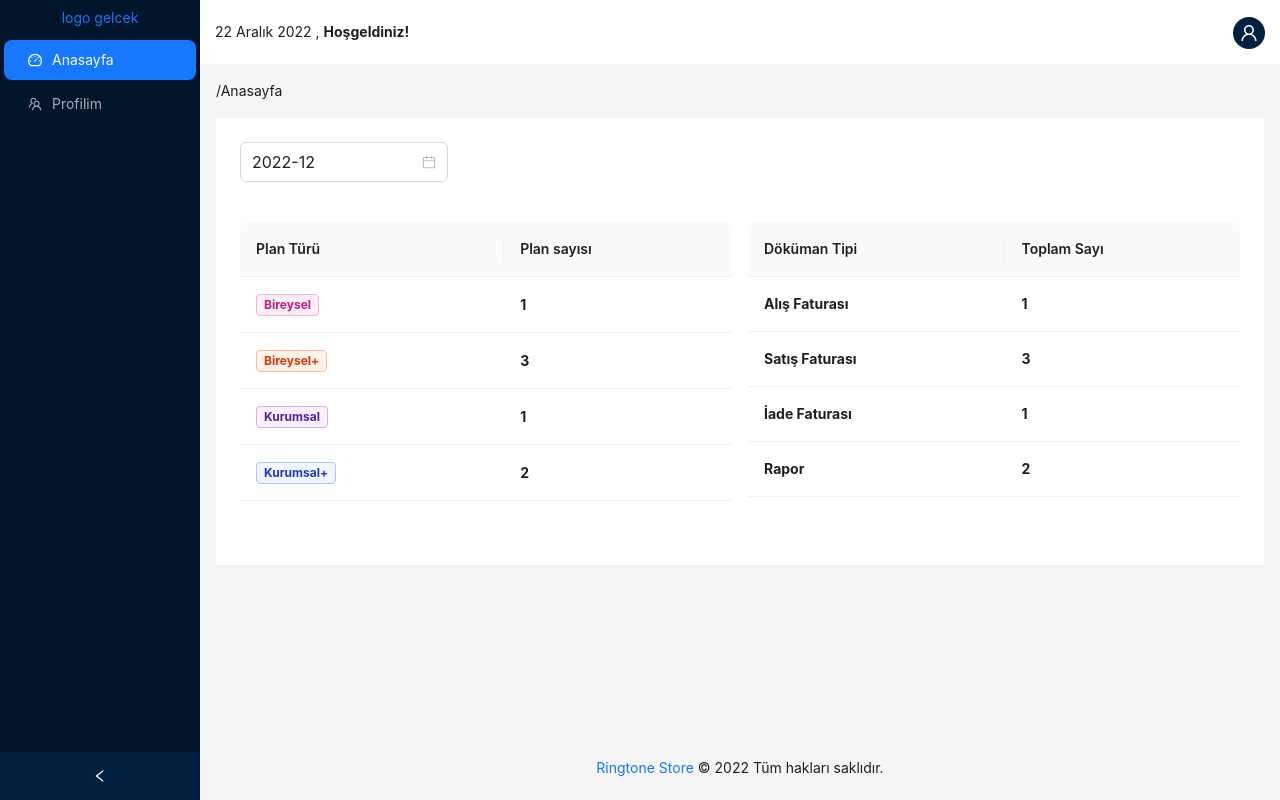
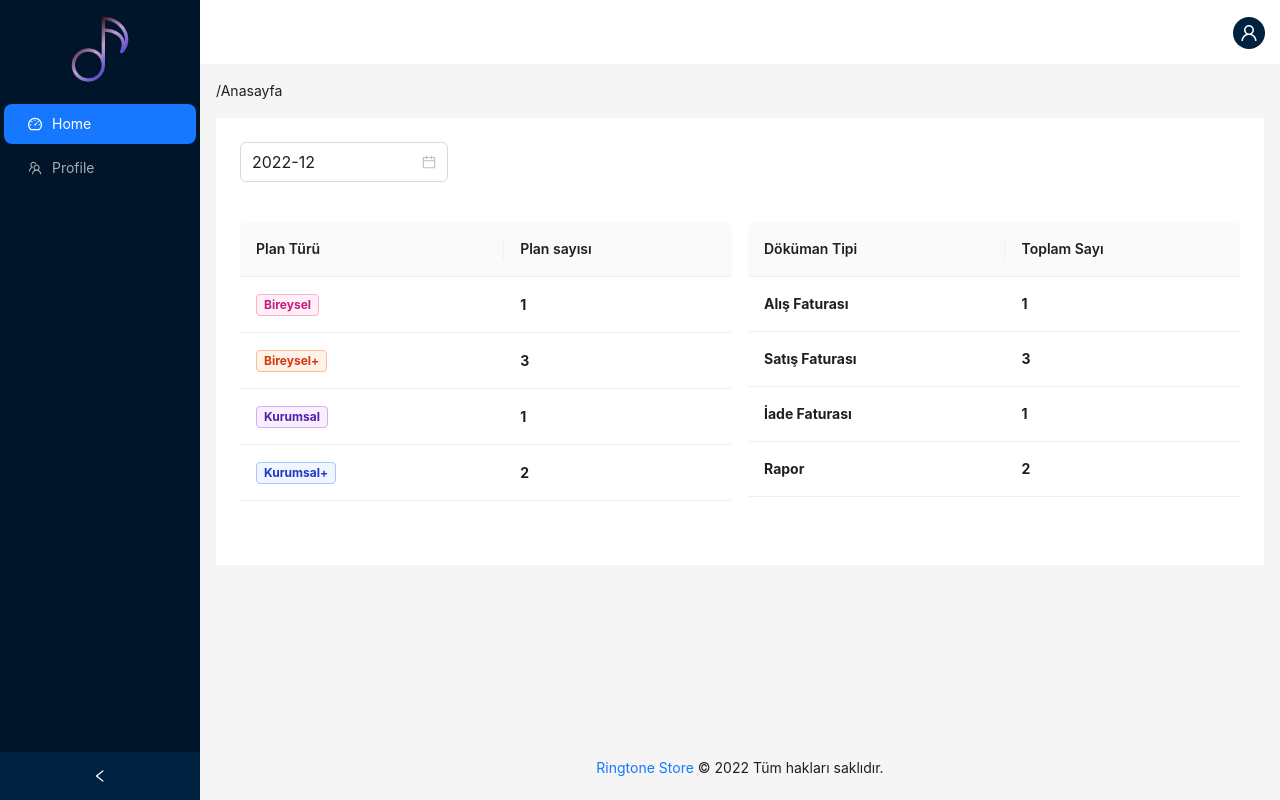
Before and after one commit to mehmethalis/ringtone-ui, a React (Create React App) app: page / in a window 1280 px wide. Built offline with nearby package versions, Linux system fonts and the light colour scheme.

Commit message:
header changed (#2)

```diff
--- a/src/components/layout/DefaultHeader.js
+++ b/src/components/layout/DefaultHeader.js
@@ -21,13 +21,7 @@ export default function DefaultHeader({ bread }) {
         background: colorBgContainer,
       }}
     >
-      {bread === "1" && (
-        <span className="welcome-message">
-          <p>
-            {moment(new Date()).locale("tr").format("LL")} , <b> Hoşgeldiniz!</b>
-          </p>
-        </span>
-      )}
+
 
       {bread !== "1" && (
         <>
--- a/src/components/layout/DefaultSider.js
+++ b/src/components/layout/DefaultSider.js
@@ -5,6 +5,7 @@ import {
   DashboardOutlined,
 } from "@ant-design/icons";
 import { Layout, Menu } from "antd";
+import Logo from "../shared/logo";
 const { Sider } = Layout;
 
 function getItem(label, key, icon, children) {
@@ -16,8 +17,8 @@ function getItem(label, key, icon, children) {
   };
 }
 const items = [
-  getItem(<Link to="/">Anasayfa</Link>, "1", <DashboardOutlined />),
-  getItem(<Link to="/profile">Profilim</Link>, "2", <TeamOutlined />),
+  getItem(<Link to="/">Home</Link>, "1", <DashboardOutlined />),
+  getItem(<Link to="/profile">Profile</Link>, "2", <TeamOutlined />),
 ];
 export default function DefaultSider({ handleBread, bread }) {
   const [collapsed, setCollapsed] = useState(false);
@@ -26,8 +27,7 @@ export default function DefaultSider({ handleBread, bread }) {
     <Sider collapsible collapsed={collapsed} onCollapse={(value) => setCollapsed(value)}>
       <div className="brand">
         <a href="/">
-          {/* <img src={logo} width={collapsed ? 50 : 90} alt="sellerquick logo" /> */}
-          logo gelcek
+          <Logo/>
         </a>
       </div>
 
```
